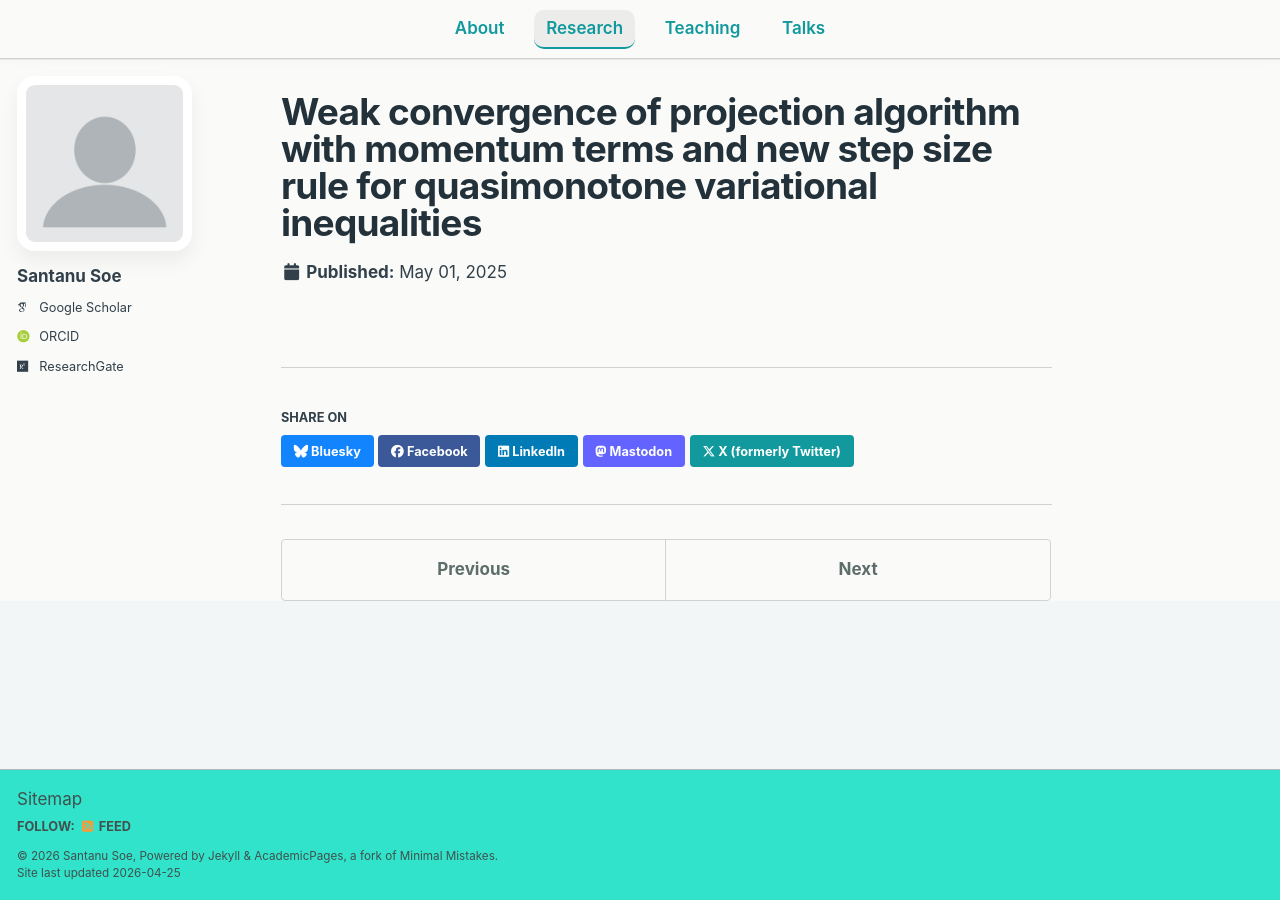
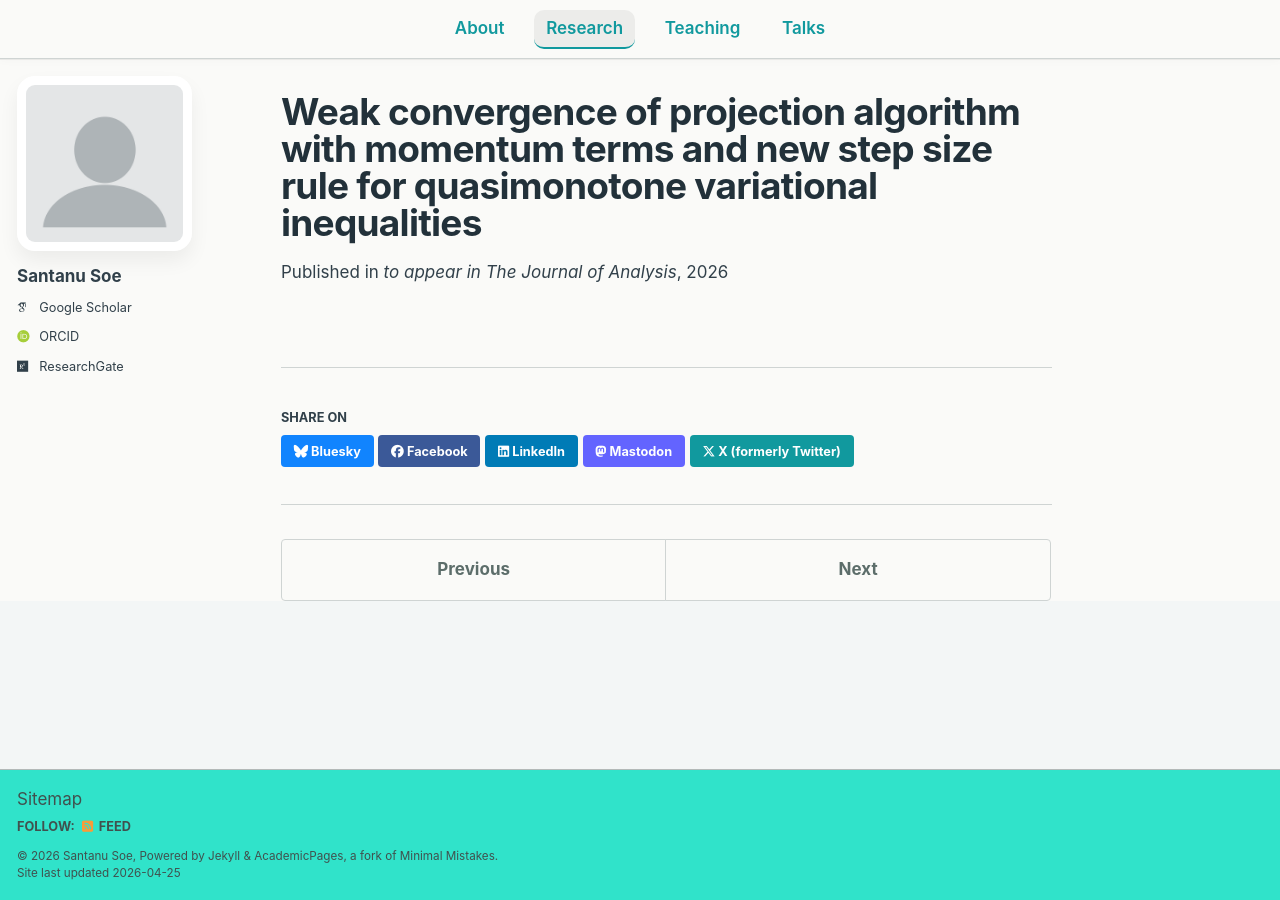
Before and after one commit to santanusoe/santanusoe.github.io, a Jekyll site: the page built from _publications/2026-05-05-weak-convergence-qvi.md, in a window 1280 px wide. Built offline with Jekyll 4.4.1, drawn with Linux system fonts in a browser that asks for light colours; some web fonts are replaced; a script bundle is joined from its source files by our own code; library files that are not in the unit come from our copies.

Commit message:
Update and rename 2025-05-01-weak-convergence-qvi.md to 2026-05-05-weak-convergence-qvi.md

```diff
--- a/_publications/2025-05-01-weak-convergence-qvi.md
+++ b/_publications/2026-05-05-weak-convergence-qvi.md
@@ -2,8 +2,9 @@
 title: "Weak convergence of projection algorithm with momentum terms and new step size rule for quasimonotone variational inequalities"
 collection: publications
 category: preprints
-date: 2025-05-01
+date: 2026-05-05
 with: "G. Kumar and V. Vetrivel"
-arxiv_id: "2505.06170"
+venue: "to appear in The Journal of Analysis"
+link_label: "arXiv"
 paperurl: "https://arxiv.org/abs/2505.06170"
 ---
```
